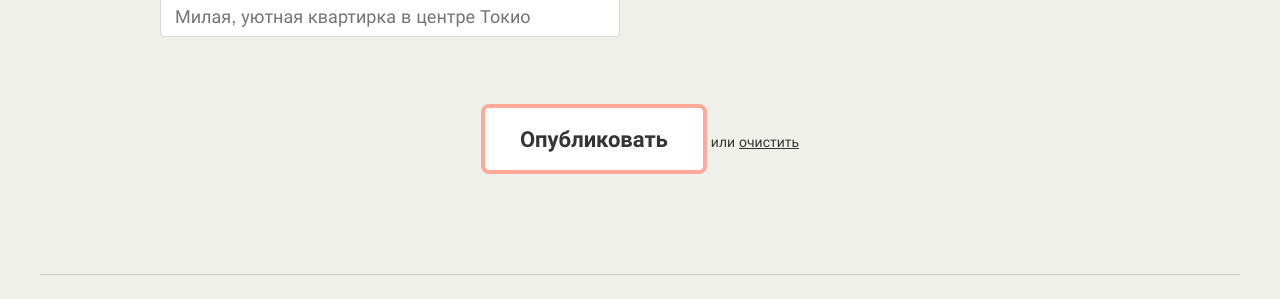
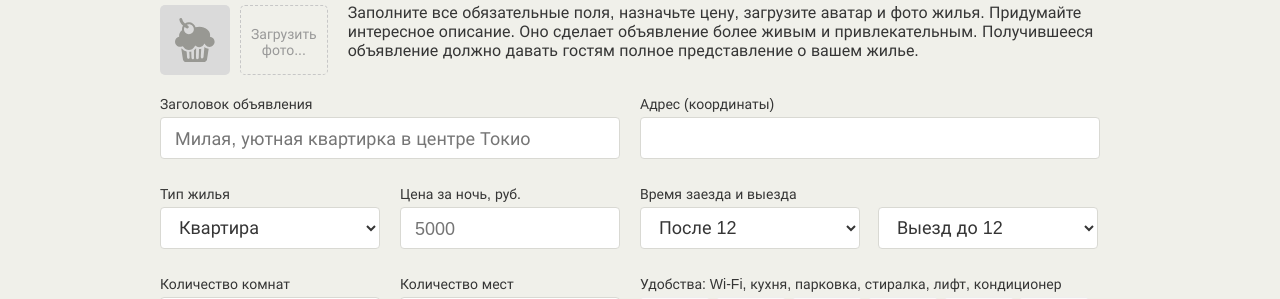
Before and after one commit to nadezhdaverkhovykh/keksobooking-30, a website: page index.html in a window 1280 px wide. Shown: the part 754-1053 px from the top of the page. Drawn offline with Linux system fonts and the light colour scheme.

Commit message:
Настройка линтера

```diff
--- a/index.html
+++ b/index.html
@@ -152,7 +152,7 @@
           action="#"
           enctype="multipart/form-data"
         >
-          <!-- <fieldset class="ad-form-header">
+          <fieldset class="ad-form-header">
             <legend class="ad-form-header__title">
               Ваша фотография (для карты)
             </legend>
@@ -184,8 +184,8 @@
                 объявление должно давать гостям полное представление о вашем
                 жилье.
               </p>
-            </div> -->
-          <!-- </fieldset> -->
+            </div>
+          </fieldset>
           <fieldset class="ad-form__element ad-form__element--wide">
             <label class="ad-form__label" for="title"
               >Заголовок объявления</label
@@ -198,7 +198,7 @@
               required
             />
           </fieldset>
-          <!-- <fieldset class="ad-form__element ad-form__element--wide">
+          <fieldset class="ad-form__element ad-form__element--wide">
             <label class="ad-form__label" for="address"
               >Адрес (координаты)</label
             >
@@ -364,7 +364,7 @@
               </div>
               <div class="ad-form__photo"></div>
             </div>
-          </fieldset> -->
+          </fieldset>
           <fieldset class="ad-form__element ad-form__element--submit">
             <button class="ad-form__submit" type="submit">Опубликовать</button>
             или <button class="ad-form__reset" type="reset">очистить</button>
--- a/js/form.js
+++ b/js/form.js
@@ -1,62 +1,62 @@
-const form = document.querySelector(".ad-form");
-const formHeader = document.querySelector(".ad-form-header");
-const formElements = document.querySelectorAll(".ad-form__element");
-const mapFiltersForm = document.querySelector(".map__filters");
-const mapFilterElements = document.querySelectorAll(".map__filter");
-const mapFeatures = document.querySelector(".map__features");
-const priceSlider = document.querySelector(".ad-form__slider");
-
+const form = document.querySelector('.ad-form');
+const formHeader = document.querySelector('.ad-form-header');
+const formElements = document.querySelectorAll('.ad-form__element');
+const mapFiltersForm = document.querySelector('.map__filters');
+const mapFilterElements = document.querySelectorAll('.map__filter');
+const mapFeatures = document.querySelector('.map__features');
+const priceSlider = document.querySelector('.ad-form__slider');
+console.log(formHeader);
 export function disableForm() {
-  form.classList.toggle("ad-form--disabled", true);
-  formHeader.setAttribute("disabled", true);
-  formElements.forEach((el) => el.setAttribute("disabled", true));
-  priceSlider.setAttribute("disabled", true);
-  mapFiltersForm.classList.toggle("ad-form--disabled", true);
-  mapFilterElements.forEach((el) => el.setAttribute("disabled", true));
-  mapFeatures.setAttribute("disabled", true);
+  form.classList.toggle('ad-form--disabled', true);
+  formHeader.setAttribute('disabled', true);
+  formElements.forEach((el) => el.setAttribute('disabled', true));
+  priceSlider.setAttribute('disabled', true);
+  mapFiltersForm.classList.toggle('ad-form--disabled', true);
+  mapFilterElements.forEach((el) => el.setAttribute('disabled', true));
+  mapFeatures.setAttribute('disabled', true);
 }
 
 disableForm();
 
 export function enableForm() {
-  form.classList.toggle("ad-form--disabled", false);
-  formHeader.removeAttribute("disabled", false);
-  priceSlider.removeAttribute("disabled", false);
-  formElements.forEach((el) => el.removeAttribute("disabled", false));
+  form.classList.toggle('ad-form--disabled', false);
+  formHeader.removeAttribute('disabled', false);
+  priceSlider.removeAttribute('disabled', false);
+  formElements.forEach((el) => el.removeAttribute('disabled', false));
 }
 enableForm();
 
 export function enableMapFilters() {
-  mapFiltersForm.classList.toggle("ad-form--disabled", false);
-  mapFilterElements.forEach((el) => el.removeAttribute("disabled", false));
-  mapFeatures.removeAttribute("disabled", false);
+  mapFiltersForm.classList.toggle('ad-form--disabled', false);
+  mapFilterElements.forEach((el) => el.removeAttribute('disabled', false));
+  mapFeatures.removeAttribute('disabled', false);
 }
 enableMapFilters();
-console.log(form);
+
 const pristine = new Pristine(form, {
-  classTo: "ad-form__element", // родитель, куда будет добавлен класс ошибки
-  errorClass: "ad-form__element--invalid", // класс ошибки (уже стилизован в CSS)
-  errorTextParent: "ad-form__element", // куда вставить текст ошибки
-  errorTextClass: "text-help",
+  classTo: 'ad-form__element', // родитель, куда будет добавлен класс ошибки
+  errorClass: 'ad-form__element--invalid', // класс ошибки (уже стилизован в CSS)
+  errorTextParent: 'ad-form__element', // куда вставить текст ошибки
+  errorTextClass: 'text-help',
 });
 
 function checkTitleHandler(value) {
   return value.length >= 30 && value.length <= 100;
 }
 pristine.addValidator(
-  form.querySelector("#title"),
+  form.querySelector('#title'),
   checkTitleHandler,
-  " от 30 до 100"
+  ' от 30 до 100'
 );
 
 function setupFormValidation() {
-  form.addEventListener("submit", (event) => {
+  form.addEventListener('submit', (event) => {
     event.preventDefault();
     const isValid = pristine.validate();
     if (isValid) {
-      console.log("Форма валидна!");
+      console.log('Форма валидна!');
     } else {
-      console.log("Форма содержит ошибки!");
+      console.log('Форма содержит ошибки!');
     }
   });
 }
--- a/js/main.js
+++ b/js/main.js
@@ -26,6 +26,6 @@ console.log(
   createApartmentPhoto()
 );
 
-import { setupFormValidation } from "./form.js";
+import setupFormValidation from "./form.js";
 
 setupFormValidation();
```
